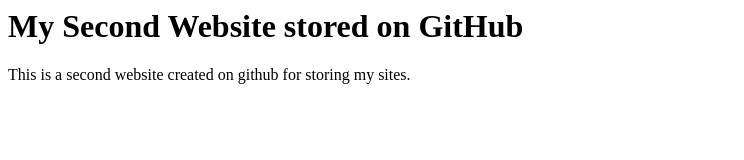
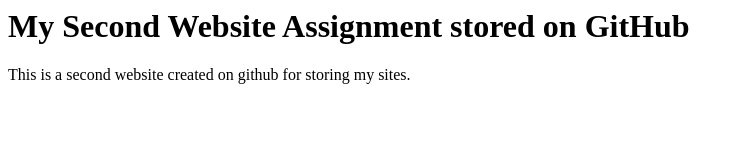
Before and after one commit to AnchelChoy/wk1_assignment2, a plain HTML site: page index.html in a window 1280 px wide. Shown: the whole page, without its empty margins (0-744 px from the left). Drawn offline with Linux system fonts and the light colour scheme.

Commit message:
updates to the h1 tag

```diff
--- a/index.html
+++ b/index.html
@@ -1,9 +1,9 @@
 <html>
   <head>
-    <title>My Second Website</Title>
+    <title>My Second Website Assignment</Title>
   </head>
   <body>
-    <h1>My Second Website stored on GitHub</h1>
+    <h1>My Second Website Assignment stored on GitHub</h1>
     <p>This is a second website created on github for storing my sites.</p>
   </body>
 </html>
```
